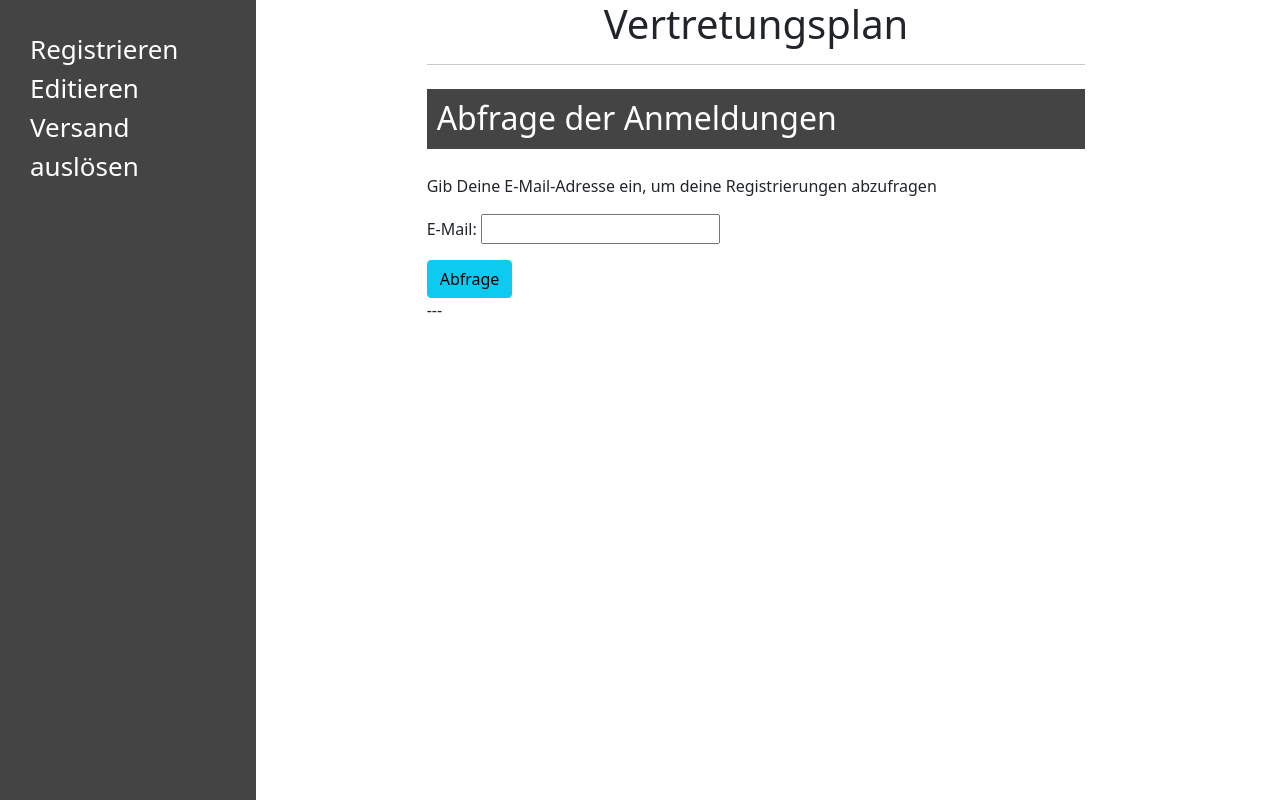
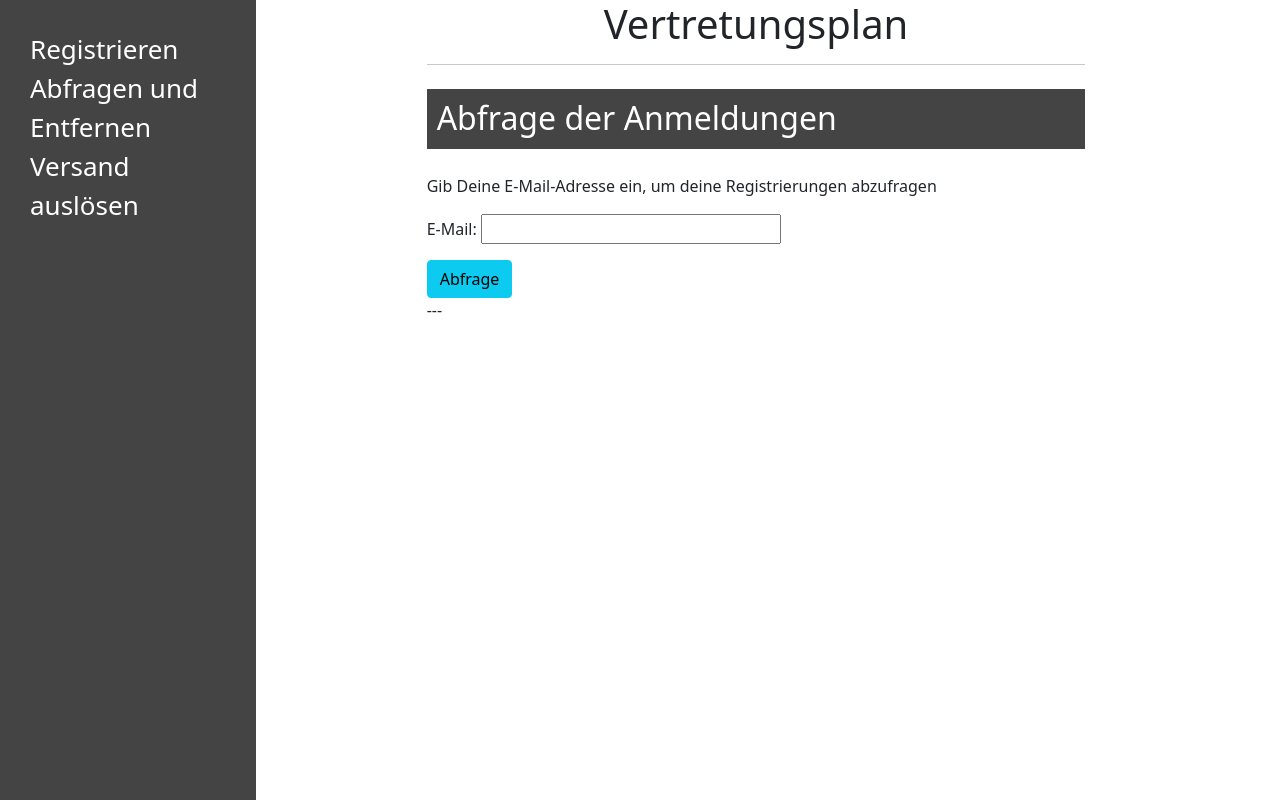
Before and after one commit to Marileen/Vertretungsplan, a Django app: page /edit-subscriptions/ in a window 1280 px wide. Run offline with Django 3.2, Linux system fonts and the light colour scheme.

Commit message:
- used subscription id to delete explicit subscription
- styling

```diff
--- a/main/templates/main/base.html
+++ b/main/templates/main/base.html
@@ -51,7 +51,7 @@
 <body>
 <div class="sidenav">
     <a href="/start">Registrieren</a>
-    <a href="/edit-subscriptions">Editieren</a>
+    <a href="/edit-subscriptions">Abfragen und Entfernen</a>
     <a href="/send-messages">Versand auslösen</a>
 </div>
 
--- a/main/templates/main/edit-subscriptions.html
+++ b/main/templates/main/edit-subscriptions.html
@@ -1,6 +1,13 @@
 {% extends 'main/base.html' %}
 {% block title %}
     Start
+{% endblock %}
+
+{% block styles %}
+    input[type=email] {
+        width: 100%;
+        max-width:300px;
+    }
 {% endblock %}
 
 {% block content %}
@@ -19,10 +26,11 @@
         <form method="post" action="/edit-subscriptions/">
             {% csrf_token %}
             <p>
+                <input type="hidden" name="subscription_id" value="{{ entry.id }}">
                 <input type="hidden" name="subscriber" value="{{ subscriber }}">
                 <input type="hidden" name="school" value="{{ entry }}">
                 <button type="submit" name="delete_subscription" value="delete" class="btn btn-danger btn-sm">X</button>
-                <strong>{{ entry }}</strong>
+                <strong>{{ entry }} - {{ entry.grade }}</strong>
             </p>
         </form>
     {% endfor %}
--- a/main/views.py
+++ b/main/views.py
@@ -109,12 +109,10 @@ def edit(response):
 
         # LÖSCHEN
         if response.POST.get("delete_subscription"):
-            subscriber = Subscriber.objects.get(email=response.POST.get("subscriber"))
-            school = School.objects.get(name=response.POST.get("school"))
             try:
-                del_subscr = Subscription.objects.get(subscriber=subscriber, school=school)
+                del_subscr = Subscription.objects.get(id=response.POST.get("subscription_id"))
                 del_subscr.delete()
-                info = str(school) + " gelöscht"
+                info = del_subscr.school.name + ' - ' + del_subscr.grade + " gelöscht"
             except Exception as e:
                 raise e
                 info = "Fehler - Löschung konnte nicht durchgeführt werden"
```
